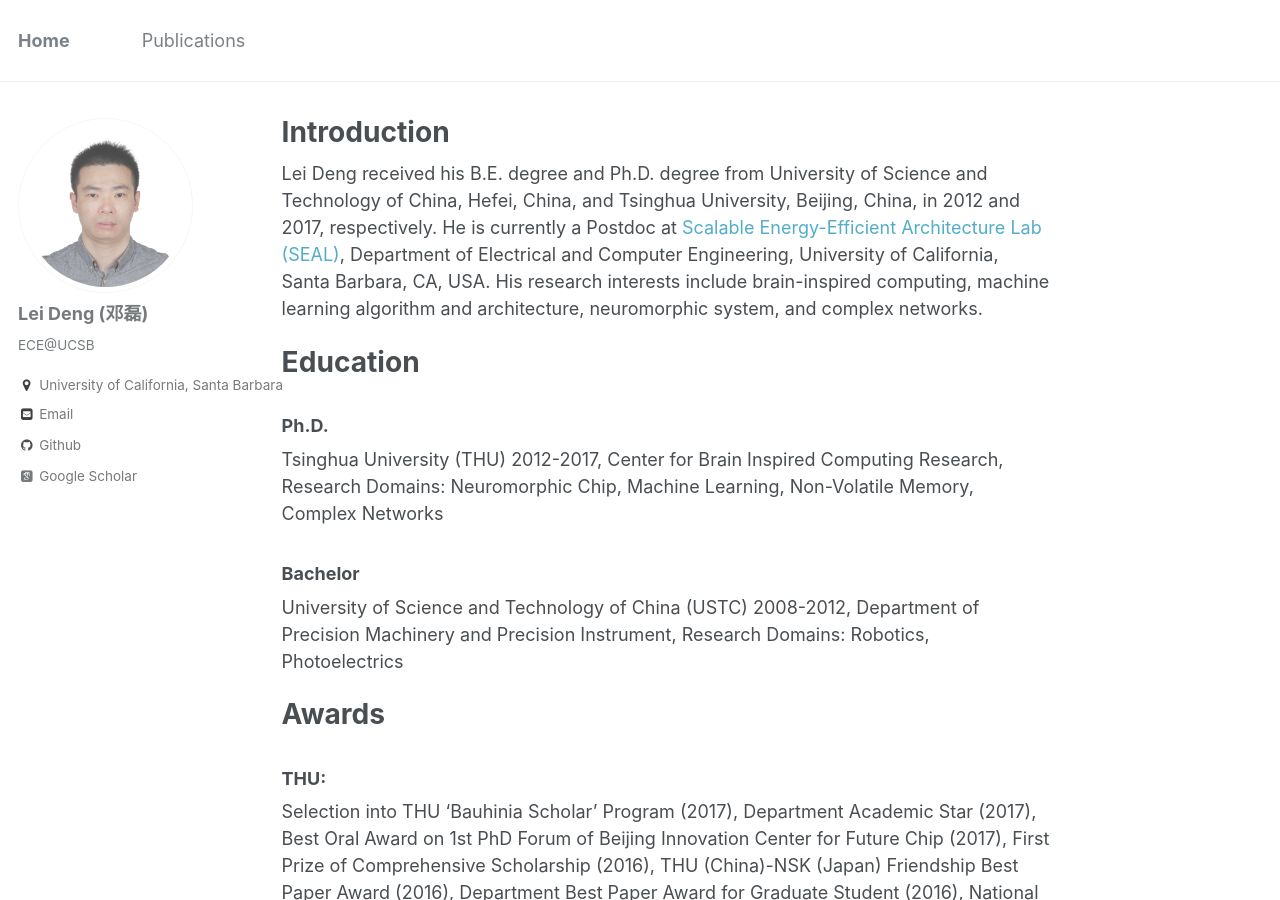
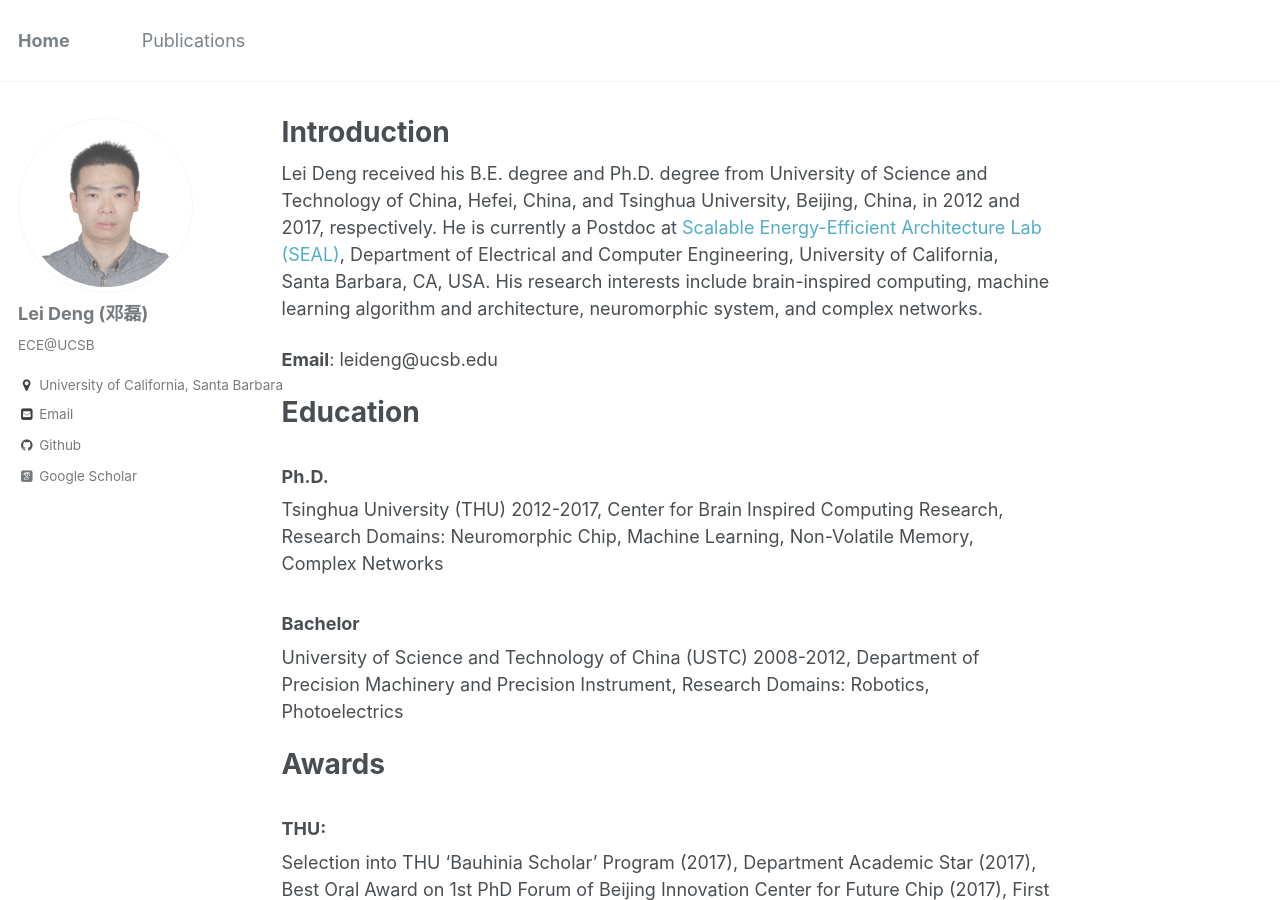
Before and after one commit to dllfei/dllfei.github.io, a Jekyll site: the page built from _pages/about.md, in a window 1280 px wide and 900 px high. Built offline with Jekyll 4.4.1, drawn with Linux system fonts in a browser that asks for light colours; some web fonts are replaced.

Commit message:
Update about.md

```diff
--- a/_pages/about.md
+++ b/_pages/about.md
@@ -9,6 +9,8 @@ redirect_from:
 ---
 
 Lei Deng received his B.E. degree and Ph.D. degree from University of Science and Technology of China, Hefei, China, and Tsinghua University, Beijing, China, in 2012 and 2017, respectively. He is currently a Postdoc at [Scalable Energy-Efficient Architecture Lab (SEAL)](https://seal.ece.ucsb.edu/), Department of Electrical and Computer Engineering, University of California, Santa Barbara, CA, USA. His research interests include brain-inspired computing, machine learning algorithm and architecture, neuromorphic system, and complex networks.
+
+**Email**: leideng@ucsb.edu
 
 Education
 ======
```
